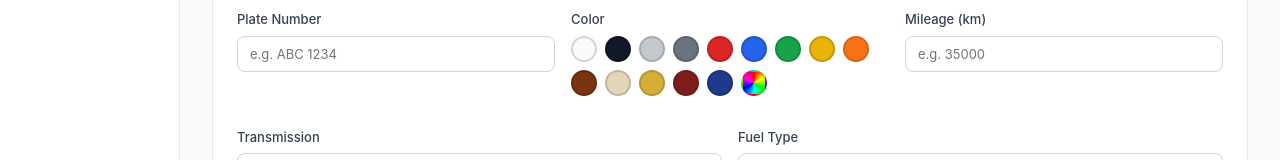
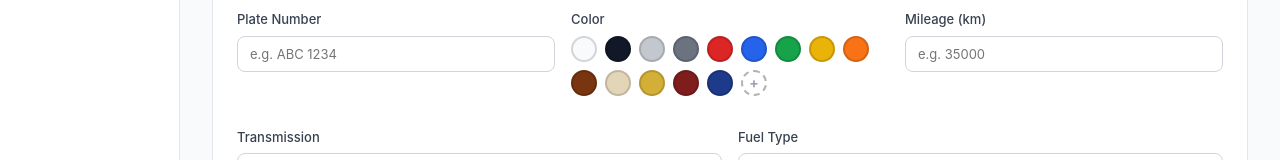
Before and after one commit to arvincosto11-wq/car-rental-app, a React (Vite) app in the folder client/: page /admin/add-car in a window 1280 px wide. Shown: the part 718-878 px from the top of the page. Built offline with nearby package versions, Linux system fonts and the light colour scheme; no server answers; sample sign-in values are in the browser's storage.

Commit message:
Replace rainbow color-wheel icon with a dashed + circle for custom color
The conic-gradient swatch looked like a mismatched extra color option;
a dashed outline with a plus sign reads more clearly as "add your own".

```diff
--- a/client/src/components/ColorPicker.jsx
+++ b/client/src/components/ColorPicker.jsx
@@ -101,10 +101,16 @@ const ColorPicker = ({ id, value, onChange, isDark }) => {
           onClick={() => setCustomMode(true)}
           style={{
             width: '26px', height: '26px', borderRadius: '50%', flexShrink: 0, padding: 0, cursor: 'pointer',
-            background: 'conic-gradient(red, yellow, lime, cyan, blue, magenta, red)',
-            ...ring(customMode),
+            display: 'flex', alignItems: 'center', justifyContent: 'center',
+            background: isDark ? '#0f172a' : '#fff',
+            border: `2px dashed ${customMode ? accent : (isDark ? 'rgba(255,255,255,0.3)' : 'rgba(0,0,0,0.3)')}`,
+            boxShadow: customMode ? `0 0 0 2px ${isDark ? '#0f172a' : '#fff'}, 0 0 0 4px ${accent}` : 'none',
+            color: customMode ? accent : (isDark ? '#94a3b8' : '#9ca3af'),
+            fontSize: '14px', fontWeight: 700, lineHeight: 1,
           }}
-        />
+        >
+          +
+        </button>
       </div>
       {customMode && (
         <>
```
